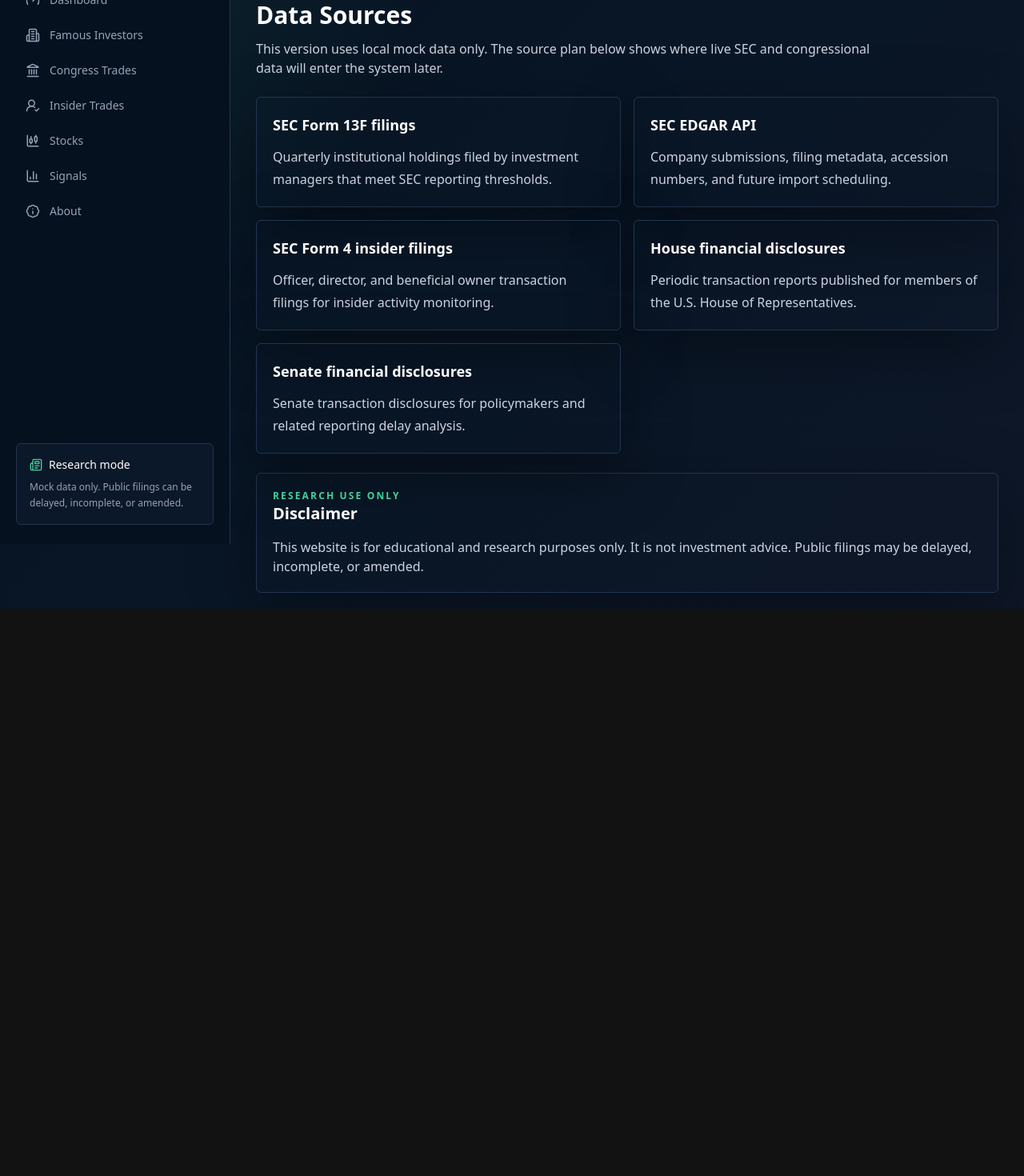
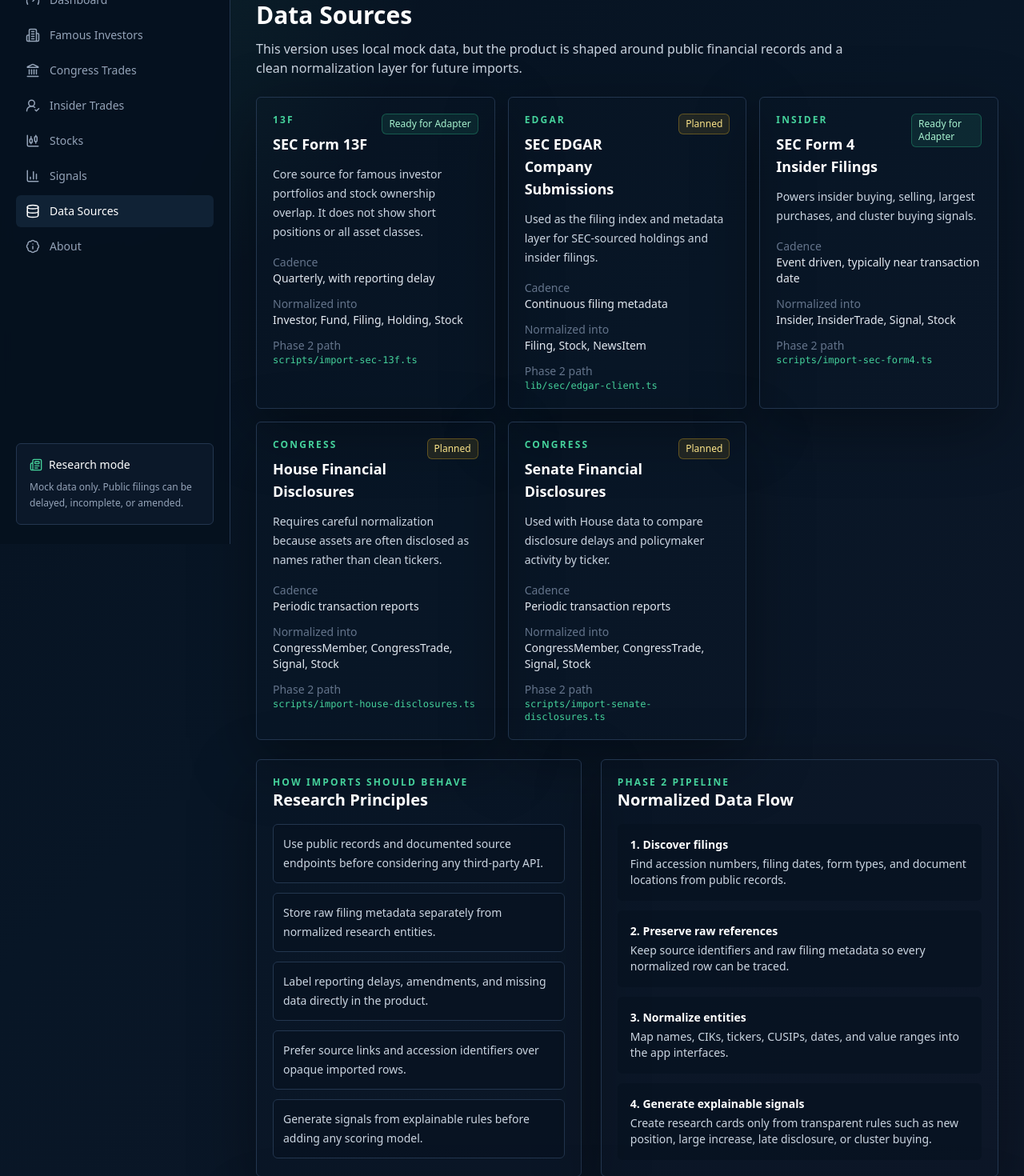
Before and after one commit to EIPJOS/investor-signal-explorer, a Next.js app: page /data-sources in a window 1280 px wide. Shown: the part 120-1590 px from the top of the page at 80% size. Before the commit the page ends 881 px from the top, so only its background shows below. Built offline with nearby package versions, Linux system fonts and the light colour scheme.

Commit message:
Add public data source architecture

```diff
--- a/app/data-sources/page.tsx
+++ b/app/data-sources/page.tsx
@@ -1,38 +1,89 @@
 import type { Metadata } from "next";
 import { Card, SectionHeader } from "@/components/ui/card";
 import { Badge } from "@/components/ui/badge";
+import { publicDataSources, sourcePrinciples } from "@/lib/data-sources/source-registry";
 
 export const metadata: Metadata = {
   title: "Data Sources",
   description: "Future data source architecture for SEC 13F filings, EDGAR APIs, Form 4 insider filings, and congressional disclosures."
 };
 
-const sources = [
-  { title: "SEC Form 13F filings", text: "Quarterly institutional holdings filed by investment managers that meet SEC reporting thresholds." },
-  { title: "SEC EDGAR API", text: "Company submissions, filing metadata, accession numbers, and future import scheduling." },
-  { title: "SEC Form 4 insider filings", text: "Officer, director, and beneficial owner transaction filings for insider activity monitoring." },
-  { title: "House financial disclosures", text: "Periodic transaction reports published for members of the U.S. House of Representatives." },
-  { title: "Senate financial disclosures", text: "Senate transaction disclosures for policymakers and related reporting delay analysis." }
-];
-
 export default function DataSourcesPage() {
   return (
     <main className="space-y-6">
       <div>
-        <Badge tone="blue">Phase 2 architecture</Badge>
+        <Badge tone="blue">Original public-data architecture</Badge>
         <h1 className="mt-3 text-3xl font-semibold text-white">Data Sources</h1>
         <p className="mt-3 max-w-3xl text-slate-300">
-          This version uses local mock data only. The source plan below shows where live SEC and congressional data will enter the system later.
+          This version uses local mock data, but the product is shaped around public financial records and a clean normalization layer for future imports.
         </p>
       </div>
-      <div className="grid gap-4 md:grid-cols-2">
-        {sources.map((source) => (
-          <Card key={source.title}>
-            <h2 className="text-lg font-semibold text-white">{source.title}</h2>
-            <p className="mt-3 leading-7 text-slate-300">{source.text}</p>
+
+      <section className="grid gap-4 md:grid-cols-2 xl:grid-cols-3">
+        {publicDataSources.map((source) => (
+          <Card key={source.id}>
+            <div className="flex items-start justify-between gap-3">
+              <div>
+                <p className="text-xs font-semibold uppercase tracking-[0.18em] text-mint">{source.category}</p>
+                <h2 className="mt-2 text-lg font-semibold text-white">{source.name}</h2>
+              </div>
+              <Badge tone={source.status === "Ready for Adapter" ? "mint" : source.status === "Planned" ? "amber" : "slate"}>
+                {source.status}
+              </Badge>
+            </div>
+            <p className="mt-3 text-sm leading-6 text-slate-300">{source.notes}</p>
+            <dl className="mt-4 space-y-3 text-sm">
+              <div>
+                <dt className="text-slate-500">Cadence</dt>
+                <dd className="text-slate-200">{source.cadence}</dd>
+              </div>
+              <div>
+                <dt className="text-slate-500">Normalized into</dt>
+                <dd className="text-slate-200">{source.normalizedEntities.join(", ")}</dd>
+              </div>
+              <div>
+                <dt className="text-slate-500">Phase 2 path</dt>
+                <dd className="font-mono text-xs text-mint">{source.phaseTwoPath}</dd>
+              </div>
+            </dl>
           </Card>
         ))}
-      </div>
+      </section>
+
+      <section className="grid gap-6 lg:grid-cols-[0.9fr_1.1fr]">
+        <Card>
+          <SectionHeader title="Research Principles" eyebrow="How imports should behave" />
+          <div className="space-y-3">
+            {sourcePrinciples.map((principle) => (
+              <div key={principle} className="rounded-md border border-line bg-ink/50 p-3 text-sm leading-6 text-slate-300">
+                {principle}
+              </div>
+            ))}
+          </div>
+        </Card>
+        <Card>
+          <SectionHeader title="Normalized Data Flow" eyebrow="Phase 2 pipeline" />
+          <div className="grid gap-3 text-sm text-slate-300">
+            <div className="rounded-md bg-ink/60 p-4">
+              <span className="font-semibold text-white">1. Discover filings</span>
+              <p className="mt-1">Find accession numbers, filing dates, form types, and document locations from public records.</p>
+            </div>
+            <div className="rounded-md bg-ink/60 p-4">
+              <span className="font-semibold text-white">2. Preserve raw references</span>
+              <p className="mt-1">Keep source identifiers and raw filing metadata so every normalized row can be traced.</p>
+            </div>
+            <div className="rounded-md bg-ink/60 p-4">
+              <span className="font-semibold text-white">3. Normalize entities</span>
+              <p className="mt-1">Map names, CIKs, tickers, CUSIPs, dates, and value ranges into the app interfaces.</p>
+            </div>
+            <div className="rounded-md bg-ink/60 p-4">
+              <span className="font-semibold text-white">4. Generate explainable signals</span>
+              <p className="mt-1">Create research cards only from transparent rules such as new position, large increase, late disclosure, or cluster buying.</p>
+            </div>
+          </div>
+        </Card>
+      </section>
+
       <Card>
         <SectionHeader title="Disclaimer" eyebrow="Research use only" />
         <p className="text-slate-300">
--- a/components/layout/app-shell.tsx
+++ b/components/layout/app-shell.tsx
@@ -13,6 +13,7 @@
   Newspaper,
   Search,
   ShieldCheck,
+  Database,
   UserRoundCheck,
   X
 } from "lucide-react";
@@ -26,6 +27,7 @@
   { href: "/insiders", label: "Insider Trades", icon: UserRoundCheck },
   { href: "/stocks/VST", label: "Stocks", icon: CandlestickChart },
   { href: "/signals", label: "Signals", icon: BarChart3 },
+  { href: "/data-sources", label: "Data Sources", icon: Database },
   { href: "/about", label: "About", icon: BadgeInfo }
 ];
 
--- /dev/null
+++ b/lib/data-sources/source-registry.ts
@@ -0,0 +1,80 @@
+export type SourceCategory = "13F" | "EDGAR" | "Insider" | "Congress" | "News";
+export type SourceStatus = "Mocked" | "Planned" | "Ready for Adapter";
+
+export interface PublicDataSource {
+  id: string;
+  name: string;
+  category: SourceCategory;
+  status: SourceStatus;
+  cadence: string;
+  primaryRecords: string[];
+  normalizedEntities: string[];
+  notes: string;
+  phaseTwoPath: string;
+}
+
+export const publicDataSources: PublicDataSource[] = [
+  {
+    id: "sec-13f",
+    name: "SEC Form 13F",
+    category: "13F",
+    status: "Ready for Adapter",
+    cadence: "Quarterly, with reporting delay",
+    primaryRecords: ["Institutional investment manager", "Information table", "CUSIP", "Shares", "Value"],
+    normalizedEntities: ["Investor", "Fund", "Filing", "Holding", "Stock"],
+    notes: "Core source for famous investor portfolios and stock ownership overlap. It does not show short positions or all asset classes.",
+    phaseTwoPath: "scripts/import-sec-13f.ts"
+  },
+  {
+    id: "sec-edgar",
+    name: "SEC EDGAR Company Submissions",
+    category: "EDGAR",
+    status: "Planned",
+    cadence: "Continuous filing metadata",
+    primaryRecords: ["CIK", "Accession number", "Form type", "Filing date", "Document URL"],
+    normalizedEntities: ["Filing", "Stock", "NewsItem"],
+    notes: "Used as the filing index and metadata layer for SEC-sourced holdings and insider filings.",
+    phaseTwoPath: "lib/sec/edgar-client.ts"
+  },
+  {
+    id: "sec-form-4",
+    name: "SEC Form 4 Insider Filings",
+    category: "Insider",
+    status: "Ready for Adapter",
+    cadence: "Event driven, typically near transaction date",
+    primaryRecords: ["Reporting owner", "Issuer", "Transaction code", "Shares", "Price", "Filing date"],
+    normalizedEntities: ["Insider", "InsiderTrade", "Signal", "Stock"],
+    notes: "Powers insider buying, selling, largest purchases, and cluster buying signals.",
+    phaseTwoPath: "scripts/import-sec-form4.ts"
+  },
+  {
+    id: "house-disclosures",
+    name: "House Financial Disclosures",
+    category: "Congress",
+    status: "Planned",
+    cadence: "Periodic transaction reports",
+    primaryRecords: ["Representative", "Asset", "Transaction type", "Transaction date", "Disclosure date", "Value range"],
+    normalizedEntities: ["CongressMember", "CongressTrade", "Signal", "Stock"],
+    notes: "Requires careful normalization because assets are often disclosed as names rather than clean tickers.",
+    phaseTwoPath: "scripts/import-house-disclosures.ts"
+  },
+  {
+    id: "senate-disclosures",
+    name: "Senate Financial Disclosures",
+    category: "Congress",
+    status: "Planned",
+    cadence: "Periodic transaction reports",
+    primaryRecords: ["Senator", "Asset", "Transaction type", "Transaction date", "Disclosure date", "Value range"],
+    normalizedEntities: ["CongressMember", "CongressTrade", "Signal", "Stock"],
+    notes: "Used with House data to compare disclosure delays and policymaker activity by ticker.",
+    phaseTwoPath: "scripts/import-senate-disclosures.ts"
+  }
+];
+
+export const sourcePrinciples = [
+  "Use public records and documented source endpoints before considering any third-party API.",
+  "Store raw filing metadata separately from normalized research entities.",
+  "Label reporting delays, amendments, and missing data directly in the product.",
+  "Prefer source links and accession identifiers over opaque imported rows.",
+  "Generate signals from explainable rules before adding any scoring model."
+];
```
Also changed, not shown: data/repositories/investor-repository.ts (added, +37 -0 lines), 2 other files (tests, documents, lock files or other folders).
